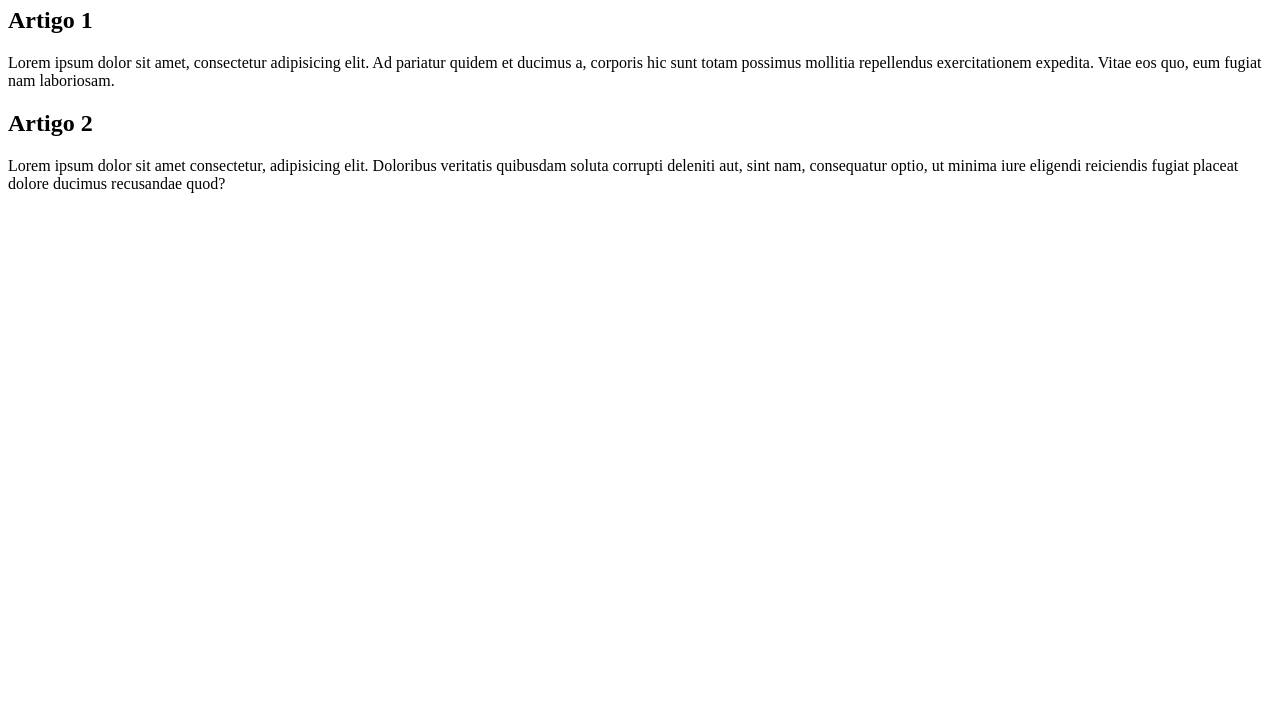
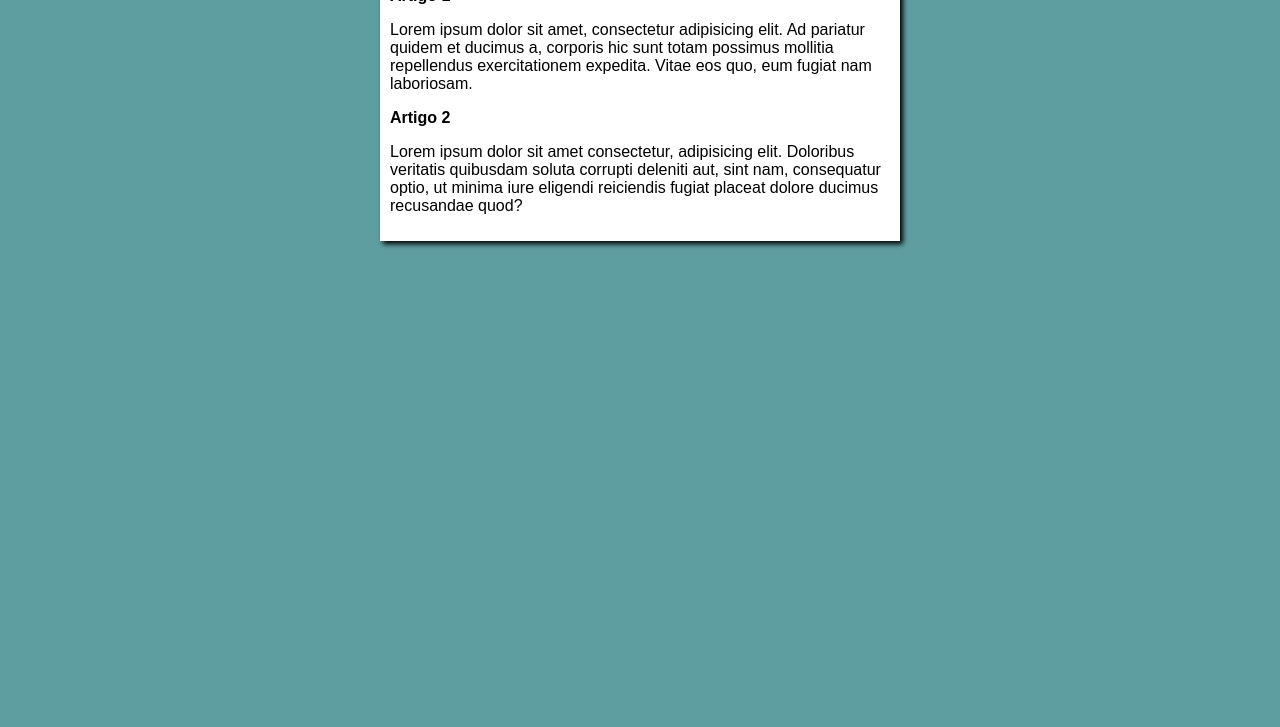
Before and after one commit to fcdennis/Ola-Mundo, a plain HTML site: page site exemplo/index.html in a window 1280 px wide. Shown: the part 73-800 px from the top of the page. Drawn offline with Linux system fonts and the light colour scheme.

Commit message:
CSS
Criação dos primeiros comandos em CSS

```diff
--- /dev/null
+++ b/site exemplo/estilos/stylesheet.css
@@ -0,0 +1,16 @@
+* {
+    font-family: Arial, Helvetica, sans-serif;
+    font-size: 16px;
+}
+
+body {
+    background-color: cadetblue;
+}
+
+main{
+    background-color: white;
+    width: 500px;
+    margin: auto;
+    padding: 10px;
+    box-shadow: 3px 3px 5px black;
+}
--- a/site exemplo/index.html
+++ b/site exemplo/index.html
@@ -4,6 +4,7 @@
     <meta charset="UTF-8">
     <meta name="viewport" content="width=device-width, initial-scale=1.0">
     <title>Meu Primeiro Site em Repositório</title>
+    <link rel="stylesheet" href="estilos/stylesheet.css">
 </head>
 <body>
     <main>
```
